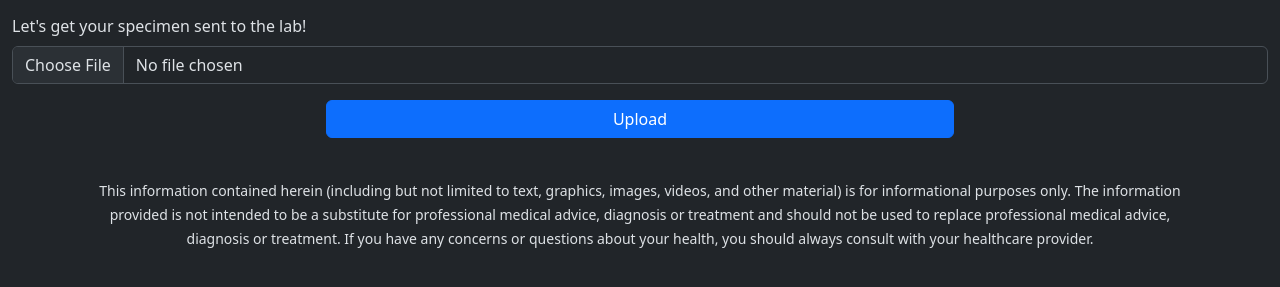
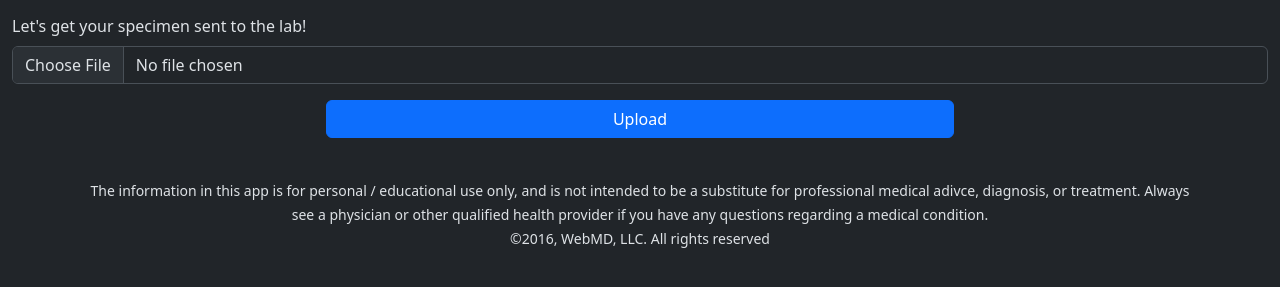
Before and after one commit to lralic4/what-the-sh-t, a Flask app: page / in a window 1280 px wide. Shown: the part 319-606 px from the top of the page. Run offline with Flask 3, Linux system fonts and the light colour scheme.

Commit message:
updated data and images

```diff
--- a/app.py
+++ b/app.py
@@ -29,13 +29,13 @@ data_transforms = {
 }
 
 BRISTOL_STOOLS = [
-    {'name': 'Type 1', 'title': 'Separate Hard Lumps', 'description': 'If your poop resembles separate hard lumps, it falls under Type 1 on the Bristol Stool Chart. This shape indicates constipation and suggests that your stool is spending too much time in the colon, causing excessive water absorption. It may be a sign of inadequate fiber intake, dehydration, or certain medications.', 'img_link': 'type-1.png'},
-    {'name': 'Type 2', 'title': 'Lumpy and Sausage-Like', 'description': 'Type 2 stool is characterized by lumpy and sausage-like appearance. While it indicates mild constipation, it is closer to the ideal poop shape. This suggests that you may need to increase your fiber intake, drink more water, and ensure regular physical activity to promote better bowel movements.', 'img_link': 'type-2.png'},
-    {'name': 'Type 3', 'title': 'Sausage-Like with Cracks', 'description': 'Type 3 stool is sausage-like with cracks on its surface. It indicates normal bowel movements and signifies a healthy balance of water content and stool formation. This shape represents a healthy poop consistency that is relatively easy to pass.', 'img_link': 'type-3.png'},
-    {'name': 'Type 4', 'title': 'Smooth and Sausage-Like', 'description': 'Type 4 stool, often considered the “Goldilocks” of poop shapes, is smooth and sausage-like, resembling a well-formed snake. It indicates a healthy balance of fiber, water, and transit time through the colon. Type 4 is the ideal poop shape, suggesting a healthy digestive system and regular bowel movements.', 'img_link': 'type-4.png'},
-    {'name': 'Type 5', 'title': 'Soft Blobs with Clear-Cut Edges', 'description': 'Type 5 stool appears as soft blobs with clear-cut edges. It is looser than Type 4 but still maintains some form. This shape may indicate a slightly accelerated transit time through the colon, possibly due to a high-fiber diet or certain medications.', 'img_link': 'type-5.png'},
-    {'name': 'Type 6', 'title': 'Fluffy and Mashed Potatoes-Like', 'description': 'Type 6 stool has a fluffy and mashed potatoes-like consistency. It suggests looser stools and may be associated with conditions such as irritable bowel syndrome (IBS), dietary factors, or certain medications. If you consistently experience Type 6 stools without any specific reason, it is advisable to seek medical evaluation.', 'img_link': 'type-6.png'},
-    {'name': 'Type 7', 'title': 'Watery and Entirely Liquid', 'description': 'Type 7 stool is entirely liquid, resembling watery diarrhea. This shape indicates severe diarrhea and suggests an increased fluid content in the stool. It can be a result of infections, food poisoning, medications, or gastrointestinal disorders. If you experience persistent Type 7 stools, it is crucial to seek medical attention for proper diagnosis and treatment.', 'img_link': 'type-7.png'},
+    {'name': 'Type 1', 'title': 'Separate hard lumps', 'description': 'If you have these hard, separate pellets of poop that are hard to pass, it is a sign of severe constipation. That means your poop is taking a long time to get through your digestive system. When that happens, more of the water that would otherwise be part of your poop is absorbed by your colon, leaving dryer, smaller stools. The most common causes are getting too little fluid and fiber in your diet. Medications, stress, and illness can also play roles.', 'img_link': 'type-1.png'},
+    {'name': 'Type 2', 'title': 'Sausage-shaped, but lumpy', 'description': 'These hard, lumpy poops are a little bigger, but still signal constipation and often result from a lack of fluid and fiber. In addition to changing your diet, you might try more exercise to move things along.', 'img_link': 'type-2.png'},
+    {'name': 'Type 3', 'title': 'Sausage-shaped, but with cracks on surface', 'description': 'A sausage-shaped poop with cracks on the surface is considered normal on the Bristol Stool Scale.', 'img_link': 'type-3.png'},
+    {'name': 'Type 4', 'title': 'Sausage or snake-like, smooth and soft', 'description': 'A thinner, more snake-like poop that is smooth and soft is also considered normal under Bristol criteria.', 'img_link': 'type-4.png'},
+    {'name': 'Type 5', 'title': 'Soft nlobs with clear-cut edges', 'description': 'If you are producing soft blobs of poop with clear edges, you are tending toward diarrhea. But you might be surprised to learn that the problem could be eating too little fiber, as fiber helps firm up your poop.', 'img_link': 'type-5.png'},
+    {'name': 'Type 6', 'title': 'Fluffy pieces with ragged edges, Mushy', 'description': 'If you are passing fluffy, mushy, pieces of poop with ragged edges, that is diarrhea. It is a sign that your food is making a rapid trip through your digestive tract, giving your colon too little time to absorb fluid and form firmer stools. You could have a viral infection such as norovirus, food poisoning, or some other digestive issue. Stress can also play a role.', 'img_link': 'type-6.png'},
+    {'name': 'Type 7', 'title': 'Watery, no solid pieces', 'description': 'Watery stools with no solid pieces are symptoms of severe diarrhea. Most diarrhea lasts a day or two and then goes away on its own. But if you have this kind of poop or type 6 stool a lot of the time, talk to your doctor. Chronic diarrhea can be a symptom of conditions that cause irritation or inflammation of the bowels, including irritable bowel syndrome, Crohns disease, and ulcerative colitis.', 'img_link': 'type-7.png'},
 ]
 
 @app.route('/')
--- a/templates/index.html
+++ b/templates/index.html
@@ -55,14 +55,11 @@
       <footer class="py-3 my-4">
         <p class="text-center">
           <small>
-            This information contained herein (including but not limited to
-            text, graphics, images, videos, and other material) is for
-            informational purposes only. The information provided is not
-            intended to be a substitute for professional medical advice,
-            diagnosis or treatment and should not be used to replace
-            professional medical advice, diagnosis or treatment. If you have any
-            concerns or questions about your health, you should always consult
-            with your healthcare provider.
+            The information in this app is for personal / educational use only, and is not
+            intended to be a substitute for professional medical adivce,
+            diagnosis, or treatment. Always see a physician or other qualified
+            health provider if you have any questions regarding a medical
+            condition. </br> ©2016, WebMD, LLC. All rights reserved
           </small>
         </p>
       </footer>
--- a/templates/results.html
+++ b/templates/results.html
@@ -19,7 +19,7 @@
       </div>
     </div>
     <div class="card-footer text-body-secondary">
-      * All images and descriptions were sourced from https://poopedia.org/
+      ©2016, WebMD, LLC. All rights reserved
     </div>
   </div>
 </div>
```
Also changed, not shown: static/type-1.png, static/type-2.png, static/type-3.png, static/type-4.png, static/type-5.png, static/type-6.png, static/type-7.png.
